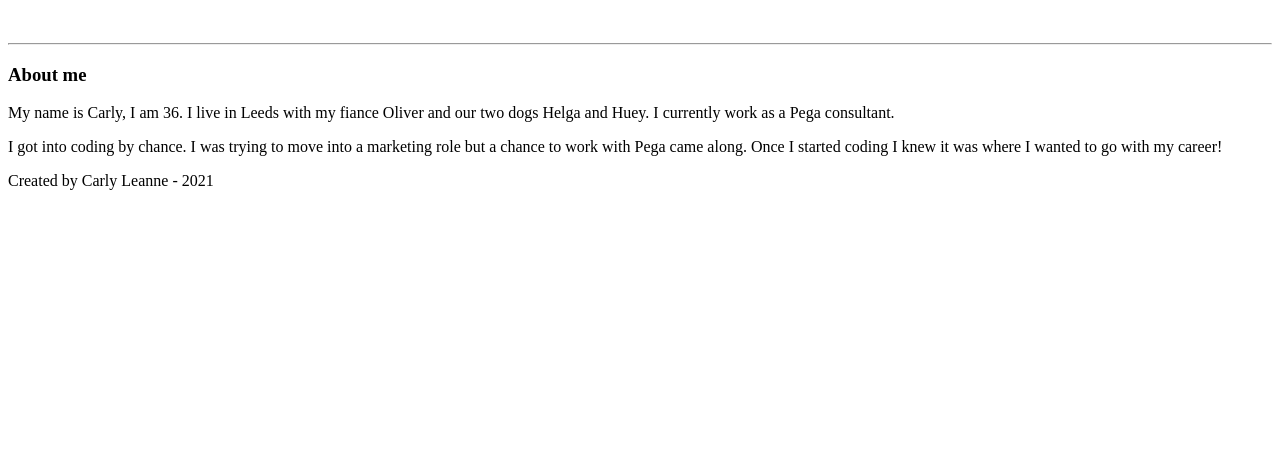
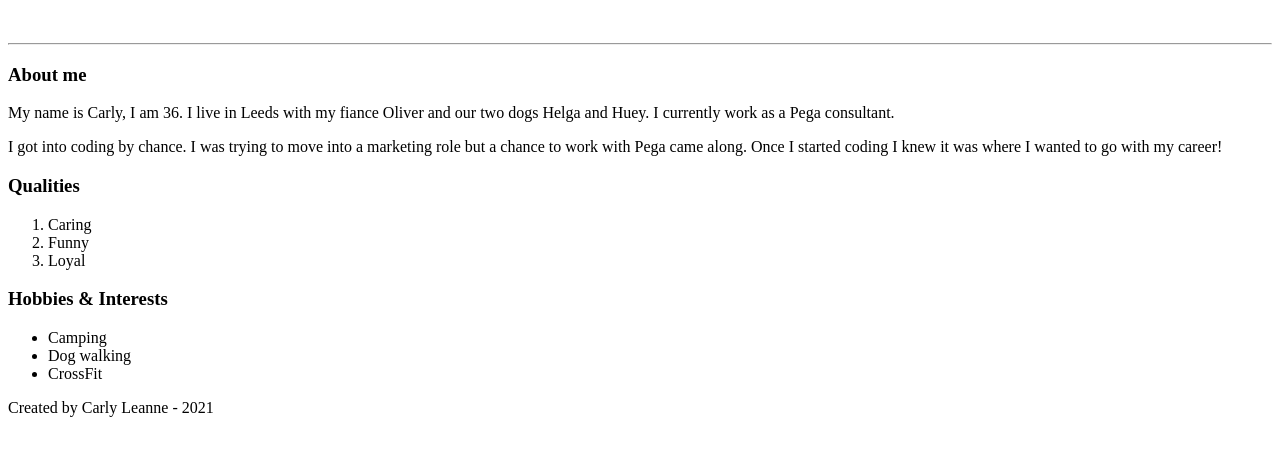
Before and after one commit to CarlyLeanne/portfolio, a plain HTML site: page index.html in a window 1280 px wide. Shown: the part 110-566 px from the top of the page. Drawn offline with Linux system fonts and the light colour scheme.

Commit message:
added qualities and H&I's

```diff
--- a/index.html
+++ b/index.html
@@ -19,6 +19,21 @@
                 <p>My name is Carly, I am 36. I live in Leeds with my fiance Oliver and our two dogs Helga and Huey. I currently work as a Pega consultant.</p>
                 <p>I got into coding by chance. I was trying to move into a marketing role but a chance to work with Pega came along. Once I started coding I knew it was where I wanted to go with my career!</p>
         </section>
+
+        <section>
+            <h3>Qualities</h3>
+                <ol>
+                    <li>Caring</li>
+                    <li>Funny</li>
+                    <li>Loyal</li>
+                </ol>
+            <h3>Hobbies & Interests</h3>
+                <ul>
+                    <li>Camping</li>
+                    <li>Dog walking</li>
+                    <li>CrossFit</li>
+                </ul>
+        </section>
     </main>
     <footer>Created by Carly Leanne - 2021</footer>
 </body>
```
